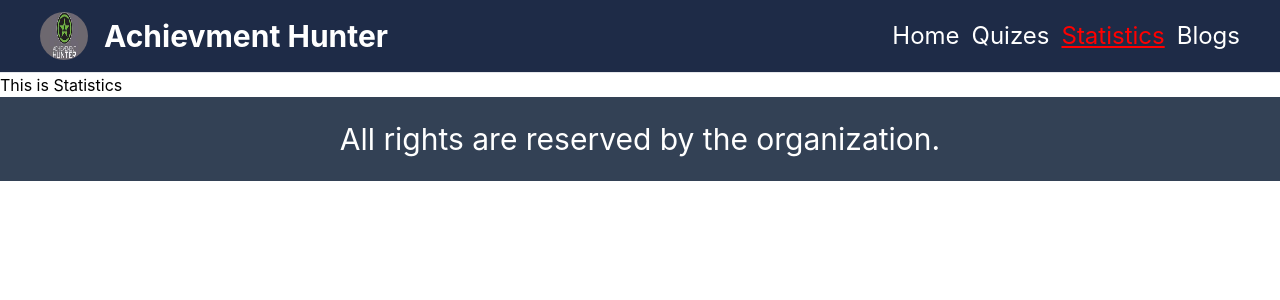
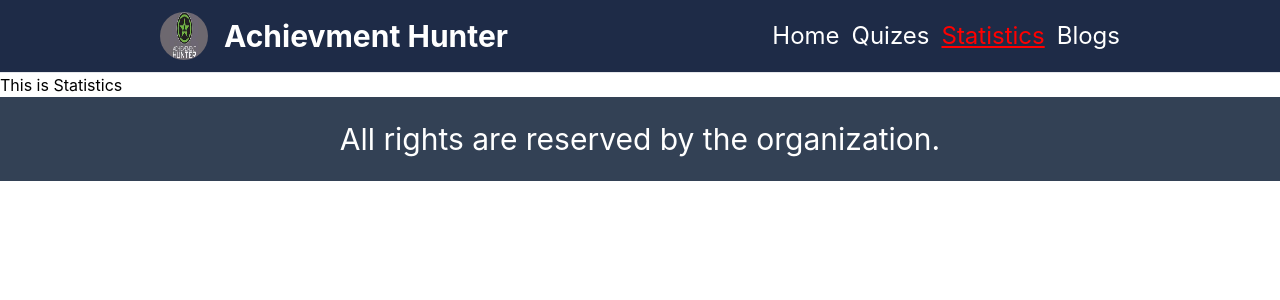
Before and after one commit to Md-Rubel-Ahmed-Rana/achievment-hunter, a React (Create React App) app: page /statistics in a window 1280 px wide. Shown: the top 300 px of the page. Built offline with nearby package versions, Linux system fonts and the light colour scheme.

Commit message:
Bugs fixed on practice button

```diff
--- a/src/components/Home/Home.js
+++ b/src/components/Home/Home.js
@@ -11,7 +11,7 @@ const Home = () => {
             <div>
                 <Header />
             </div>
-            <div className='md:flex justify-between gap-4'>
+            <div className='md:flex justify-between  gap-4'>
                 {
                     data.map((quiz) => <DisplayQuiz quiz={quiz} key={quiz.id} />)
                 }
--- a/src/components/Navbar/Navbar.js
+++ b/src/components/Navbar/Navbar.js
@@ -10,7 +10,7 @@ const Navbar = () => {
     };
 }
     return (
-        <div className='bg-[#1e2b47] md:flex md:justify-between justify:center items-center text-center py-3 px-10 border-b'>
+        <div className='bg-[#1e2b47] md:flex md:justify-between justify:center items-center text-center py-3 px-28 md:px-40 border-b'>
             <div className='flex items-center gap-4'>
                 <img className='w-12 h-12 rounded-full' src={Logo} alt="logo" />
                 <h3 className='md:text-3xl text-white text-xl font-bold'>Achievment Hunter</h3>
--- a/src/components/Quizes/DisplayQuiz.js
+++ b/src/components/Quizes/DisplayQuiz.js
@@ -5,15 +5,15 @@ const DisplayQuiz = ({quiz}) => {
     const {id, logo, name, total} = quiz;
 
     return (
-        <div>
+        <div className='text-center'>
             <div className='bg-gray-900 text-center p-4 rounded-lg mb-2 '>
                 <img src={logo} alt="" className='w-80 h-48 border-b pb-3 mx-auto' />
                 <div className='flex justify-between text-white md:px-2 px-10 py-1'>
                     <h4>{name}</h4>
                     <p>Total Quiz: {total}</p>
                 </div>
-                <Link to={`/quizes/${id}`} className='text-white py-3  text-center'>
-                    <button className='text-2xl mt-3  bg-blue-900 px-4 rounded-lg flex items-center gap-2 outline-none py-2'>
+                <Link to={`/quizes/${id}`} className='text-white py-3  text-center '>
+                    <button className='text-2xl md:ml-0 ml-20 mt-3  bg-blue-900 px-4 rounded-lg flex items-center gap-2 outline-none py-2'>
                         Start Practice
                         <svg xmlns="http://www.w3.org/2000/svg" fill="none" viewBox="0 0 24 24" strokeWidth={1.5} stroke="currentColor" className="w-6 h-6">
                             <path strokeLinecap="round" strokeLinejoin="round" d="M4.5 12h15m0 0l-6.75-6.75M19.5 12l-6.75 6.75" />
```
